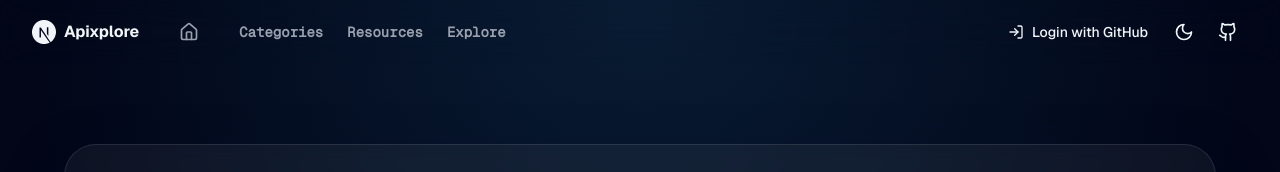
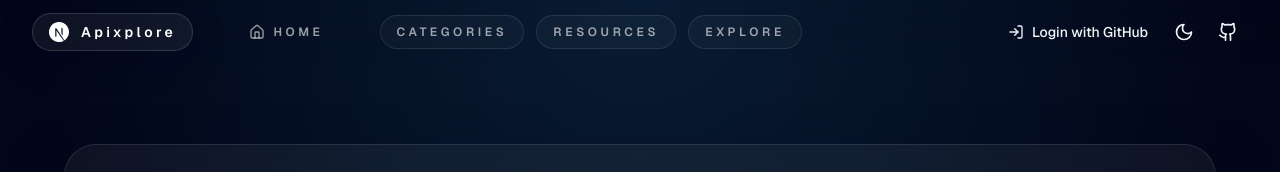
Before and after one commit to tmaurie/apixplore, a Next.js app: page /likes in a window 1280 px wide. Shown: the top 172 px of the page. Built offline with nearby package versions, Linux system fonts and the light colour scheme; no server answers.

Commit message:
feat: enhance main navigation with active link styling and improved layout

```diff
--- a/components/main-nav.tsx
+++ b/components/main-nav.tsx
@@ -1,5 +1,6 @@
 import * as React from "react"
 import Link from "next/link"
+import { usePathname } from "next/navigation"
 import { Home } from "lucide-react"
 
 import { NavItem } from "@/types/nav"
@@ -11,33 +12,58 @@ interface MainNavProps {
   items?: NavItem[]
 }
 
+const baseLinkStyle =
+  "relative flex items-center gap-2 rounded-full px-4 py-2 text-xs font-semibold uppercase tracking-[0.3em] transition-all"
+
 export function MainNav({ items }: MainNavProps) {
+  const pathname = usePathname()
+
   return (
-    <div className="flex gap-6 md:gap-10">
-      <Link href="/" className="flex items-center space-x-2">
-        <DynamicIcon name={"logo"} className="size-6" />
-        <span className="inline-block font-bold">{siteConfig.name}</span>
+    <div className="flex items-center gap-6 md:gap-10">
+      <Link
+        href="/"
+        className="inline-flex items-center gap-3 rounded-full border border-white/15 bg-white/5 px-4 py-2 text-sm font-semibold text-white shadow-[0_10px_30px_rgba(5,5,35,0.4)] backdrop-blur"
+      >
+        <DynamicIcon name="logo" className="size-5" />
+        <span className="tracking-[0.25em]">{siteConfig.name}</span>
       </Link>
-      <Link href="/" className="flex items-center space-x-2">
-        <Home className="size-5 text-muted-foreground" />
+      <Link
+        href="/"
+        className={cn(
+          baseLinkStyle,
+          pathname === "/"
+            ? "border border-white/25 bg-white/10 text-white"
+            : "text-white/60 hover:text-white"
+        )}
+      >
+        <Home className="size-4" />
+        Home
       </Link>
       {items?.length ? (
-        <nav className="hidden md:flex gap-6 items-center ">
-          {items?.map(
-            (item, index) =>
-              item.href && (
+        <nav className="hidden items-center gap-3 md:flex">
+          {items.map((item) => {
+            if (!item.href) return null
+            const isActive = pathname === item.href
+            return (
               <Link
-                  key={index}
+                key={item.href}
                 href={item.href}
                 className={cn(
-                    "flex items-center text-sm font-mono font-bold text-muted-foreground transition-colors hover:text-accent-foreground",
-                    item.disabled && "cursor-not-allowed opacity-80"
+                  baseLinkStyle,
+                  "border border-white/10 bg-white/[0.03]",
+                  isActive
+                    ? "text-white shadow-[0_8px_25px_rgba(8,7,45,0.4)]"
+                    : "text-white/60 hover:text-white",
+                  item.disabled && "cursor-not-allowed opacity-50"
                 )}
               >
-                  {item.title}
+                <span>{item.title}</span>
+                {isActive && (
+                  <span className="absolute inset-0 rounded-full border border-white/30" />
+                )}
               </Link>
             )
-          )}
+          })}
         </nav>
       ) : null}
     </div>
```
Lines whose indentation alone changed are shown as unchanged.
